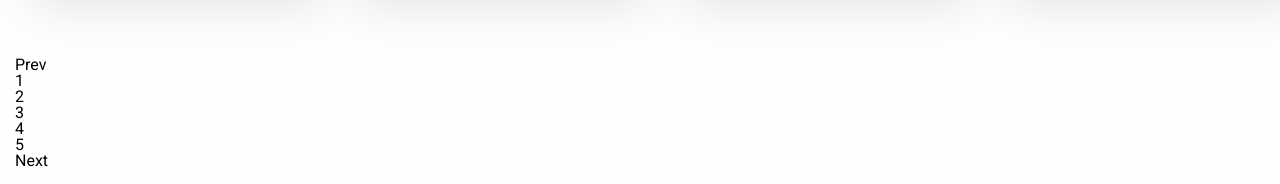
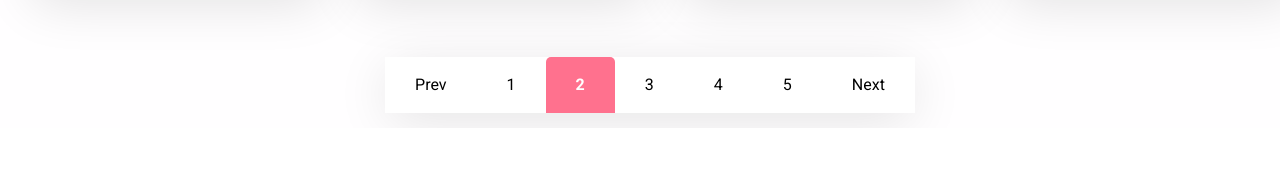
Before and after one commit to Dave-Donaldson/react-real-estate, a React app: page / in a window 1280 px wide. Shown: the part 1116-1300 px from the top of the page. After the commit the page ends 1244 px from the top, so only its background shows below. Built offline with nearby package versions, Linux system fonts and the light colour scheme.

Commit message:
finished scss

```diff
--- a/assets/js/realEstate/Listings.js
+++ b/assets/js/realEstate/Listings.js
@@ -177,7 +177,7 @@ export default class Listings extends Component {
         <ul className="pages">
           <li>Prev</li>
           <li>1</li>
-          <li>2</li>
+          <li className="active">2</li>
           <li>3</li>
           <li>4</li>
           <li>5</li>
--- a/assets/sass/_content-area.scss
+++ b/assets/sass/_content-area.scss
@@ -284,7 +284,30 @@
 	}
 
 	#pagination{
+		text-align: center;
 		.pages{
+			display: inline-block;
+			background: #fff;
+			-webkit-box-shadow: 0px 9px 54px -4px rgba(224,224,224,1);
+			-moz-box-shadow: 0px 9px 54px -4px rgba(224,224,224,1);
+			box-shadow: 0px 9px 54px -4px rgba(224,224,224,1);
+			li {
+				display: inline-block;
+				padding:20px 30px;
 
+				&.active,
+				&:hover {
+					color:#fff;
+					font-weight: 700;
+					background:$pink;
+					-webkit-border-top-left-radius: 5px;
+					-webkit-border-top-right-radius: 5px;
+					-moz-border-radius-topleft: 5px;
+					-moz-border-radius-topright: 5px;
+					border-top-left-radius: 5px;
+					border-top-right-radius: 5px;
+					cursor: pointer;
+				}
+			}
 		}
 	}
--- a/public/js/components/realEstate.js
+++ b/public/js/components/realEstate.js
@@ -796,7 +796,7 @@ var Listings = function (_Component) {
               ),
               _react2.default.createElement(
                 'li',
-                null,
+                { className: 'active' },
                 '2'
               ),
               _react2.default.createElement(
```
Also changed, not shown: public/css/main.css.
